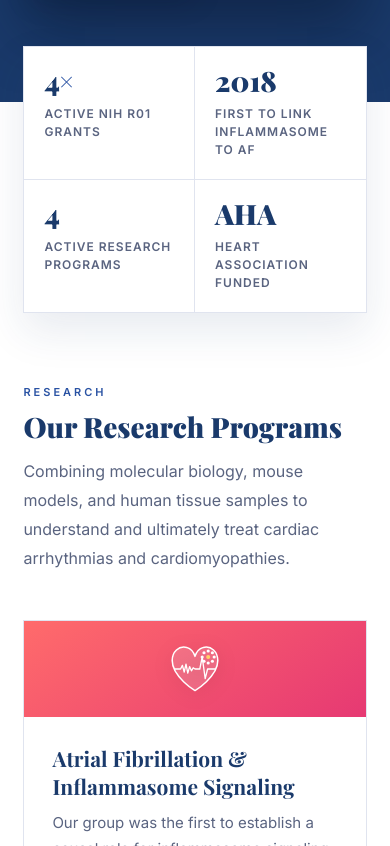
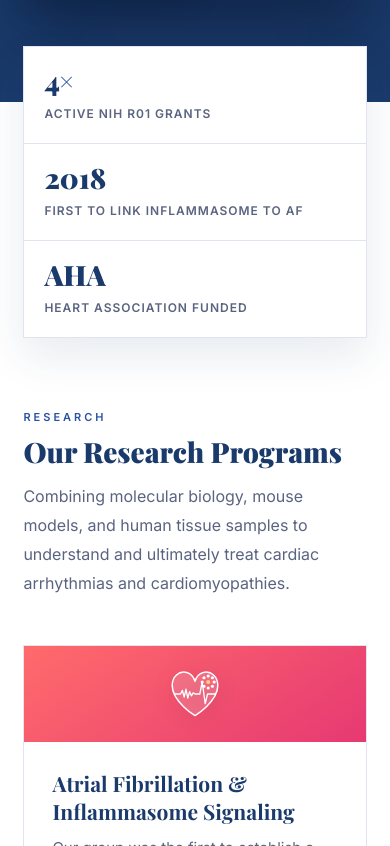
Before and after one commit to naligithub/li-lab-website, a plain HTML site: page index.html in a window 390 px wide. Shown: the part 863-1709 px from the top of the page. Drawn offline with nearby package versions, Linux system fonts and the light colour scheme; a web font is replaced by a local one.

Commit message:
Add files via upload

```diff
--- a/index.html
+++ b/index.html
@@ -58,7 +58,7 @@ h2.title { font-family: 'Playfair Display', serif; font-size: clamp(28px, 3.6vw,
 .hero-photo .tag img { width: 30px; height: 30px; border: none; box-shadow: none; aspect-ratio: auto; object-fit: contain; }
 
 /* STATS */
-.stats { position: relative; margin: -56px 6vw 0; background: #fff; border: 1px solid #e0e4ef; box-shadow: 0 18px 40px rgba(26,58,107,0.10); display: grid; grid-template-columns: repeat(4, 1fr); }
+.stats { position: relative; margin: -56px 6vw 0; background: #fff; border: 1px solid #e0e4ef; box-shadow: 0 18px 40px rgba(26,58,107,0.10); display: grid; grid-template-columns: repeat(3, 1fr); }
 .stat { padding: 28px 28px; border-right: 1px solid #e0e4ef; }
 .stat:last-child { border-right: none; }
 .stat-num { font-family: 'Playfair Display', serif; font-size: 34px; font-weight: 900; color: #1a3a6b; line-height: 1; }
@@ -135,16 +135,15 @@ footer { background: #1a3a6b; color: rgba(255,255,255,0.8); padding: 56px 6vw 32
 @media (max-width: 1000px) {
   .hero-inner { grid-template-columns: 1fr; padding: 64px 6vw 104px; gap: 44px; }
   .hero-photo .tag { left: 12px; }
-  .stats { grid-template-columns: repeat(2, 1fr); }
-  .stat:nth-child(2) { border-right: none; }
-  .stat:nth-child(-n+2) { border-bottom: 1px solid #e0e4ef; }
   .research-grid, .news-grid, .duo, .pi-band { grid-template-columns: 1fr; }
   .footer-grid { grid-template-columns: 1fr 1fr; }
 }
 @media (max-width: 600px) {
   .nav-links { display: none; }
   .section { padding: 72px 6vw; }
-  .stat { padding: 20px; }
+  .stats { grid-template-columns: 1fr; }
+  .stat { padding: 20px; border-right: none; border-bottom: 1px solid #e0e4ef; }
+  .stat:last-child { border-bottom: none; }
   .stat-num { font-size: 28px; }
   .r-card { grid-template-columns: 1fr; }
   .r-icon { padding: 18px; }
@@ -197,7 +196,6 @@ footer { background: #1a3a6b; color: rgba(255,255,255,0.8); padding: 56px 6vw 32
 <div class="stats">
   <div class="stat"><div class="stat-num">4<em>&times;</em></div><div class="stat-label">Active NIH R01 Grants</div></div>
   <div class="stat"><div class="stat-num">2018</div><div class="stat-label">First to link inflammasome to AF</div></div>
-  <div class="stat"><div class="stat-num">4</div><div class="stat-label">Active research programs</div></div>
   <div class="stat"><div class="stat-num">AHA</div><div class="stat-label">Heart Association funded</div></div>
 </div>
 
```
